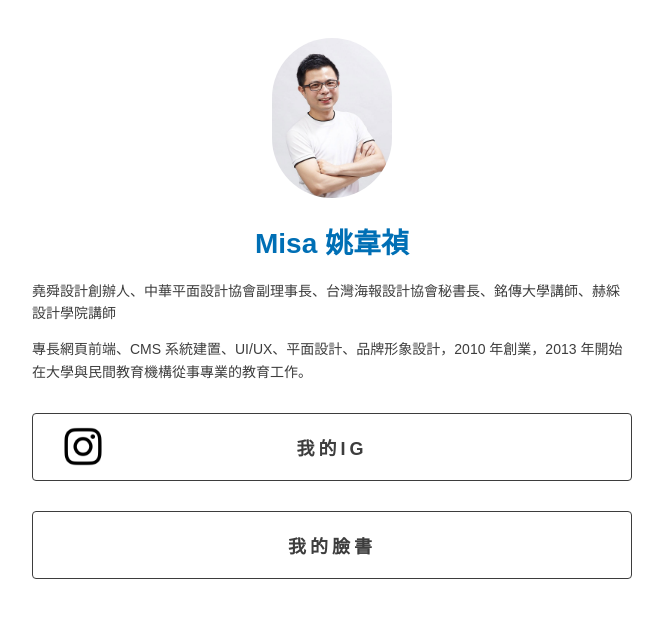
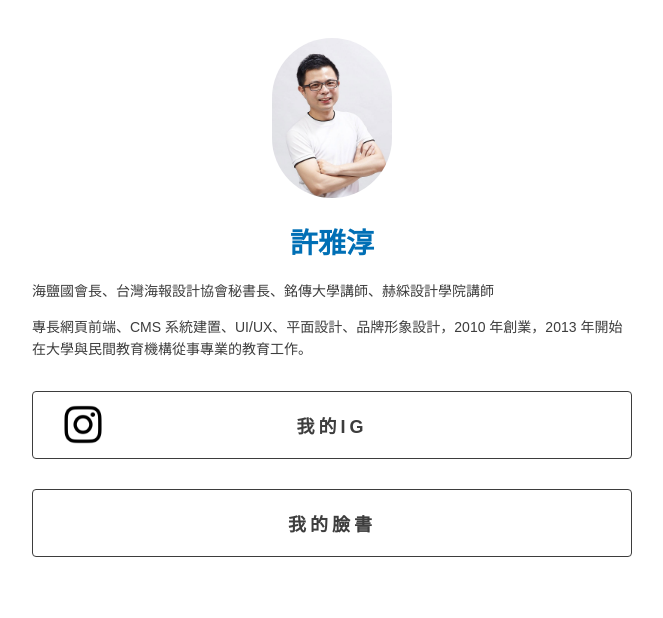
Before and after one commit to yachsh/yachsh.github.io, a plain HTML site: page index.html in a window 1280 px wide. Shown: the whole page, without its empty margins (308-971 px from the left). Drawn offline with Linux system fonts and the light colour scheme.

Commit message:
Add files via upload

```diff
--- a/index.html
+++ b/index.html
@@ -5,7 +5,7 @@
     <meta charset="UTF-8">
     <meta name="viewport" content="width=device-width, initial-scale=1.0">
     <title>我的個人頁面</title>
-    <link rel="stylesheet" href="style.css">
+    <link rel="stylesheet" href="style.css?001">
 </head>
 
 <body>
@@ -14,10 +14,10 @@
             <img src="photo.jpg" alt="" class="myphoto">
         </div>
         <div class="name">
-            <h1>Misa 姚韋禎</h1>
+            <h1>許雅淳</h1>
         </div>
         <div class="info">
-            <p>堯舜設計創辦人、中華平面設計協會副理事長、台灣海報設計協會秘書長、銘傳大學講師、赫綵設計學院講師</p>
+            <p>海鹽國會長、台灣海報設計協會秘書長、銘傳大學講師、赫綵設計學院講師</p>
             <p>專長網頁前端、CMS 系統建置、UI/UX、平面設計、品牌形象設計，2010 年創業，2013 年開始在大學與民間教育機構從事專業的教育工作。</p>
         </div>
         <div class="button-group"><!-- 按鈕的群組 -->
```
